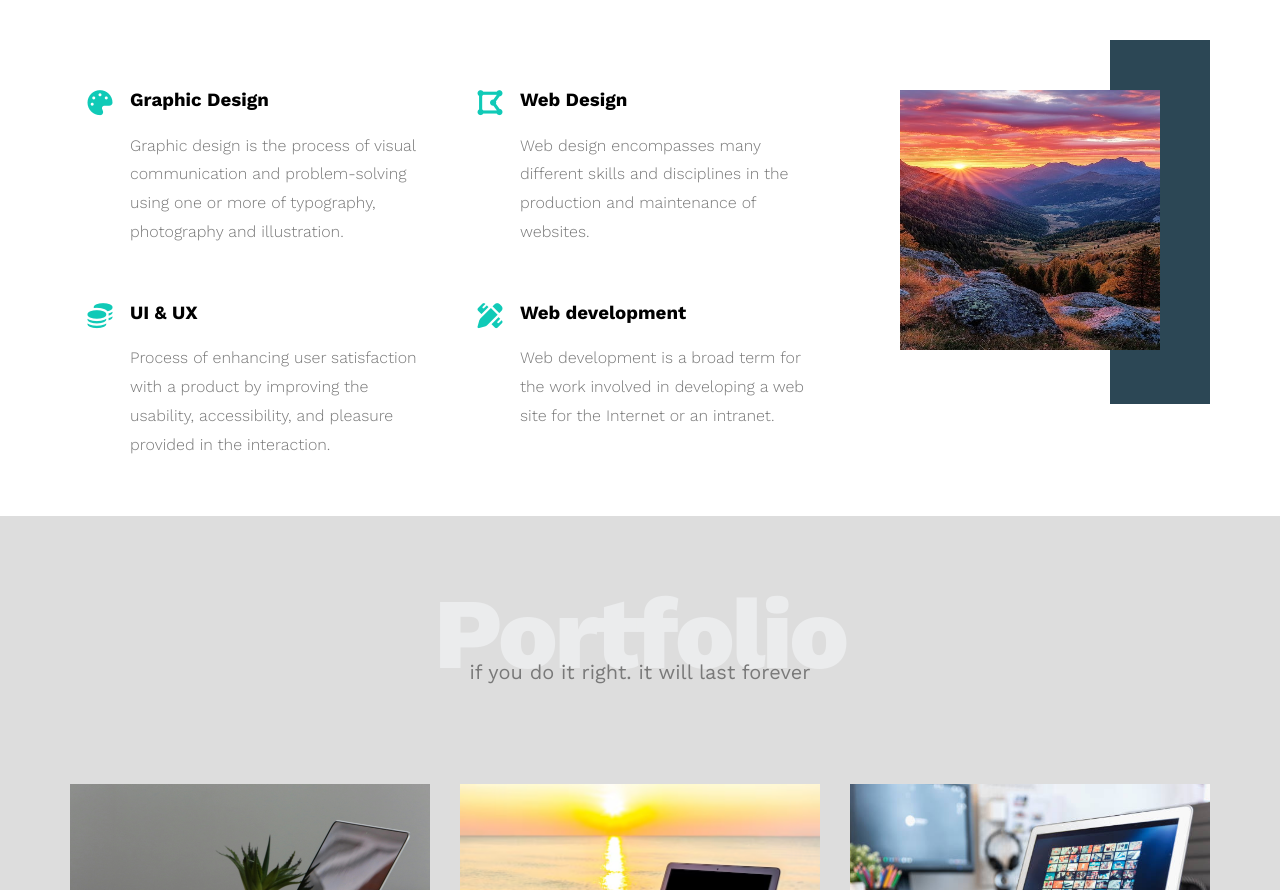
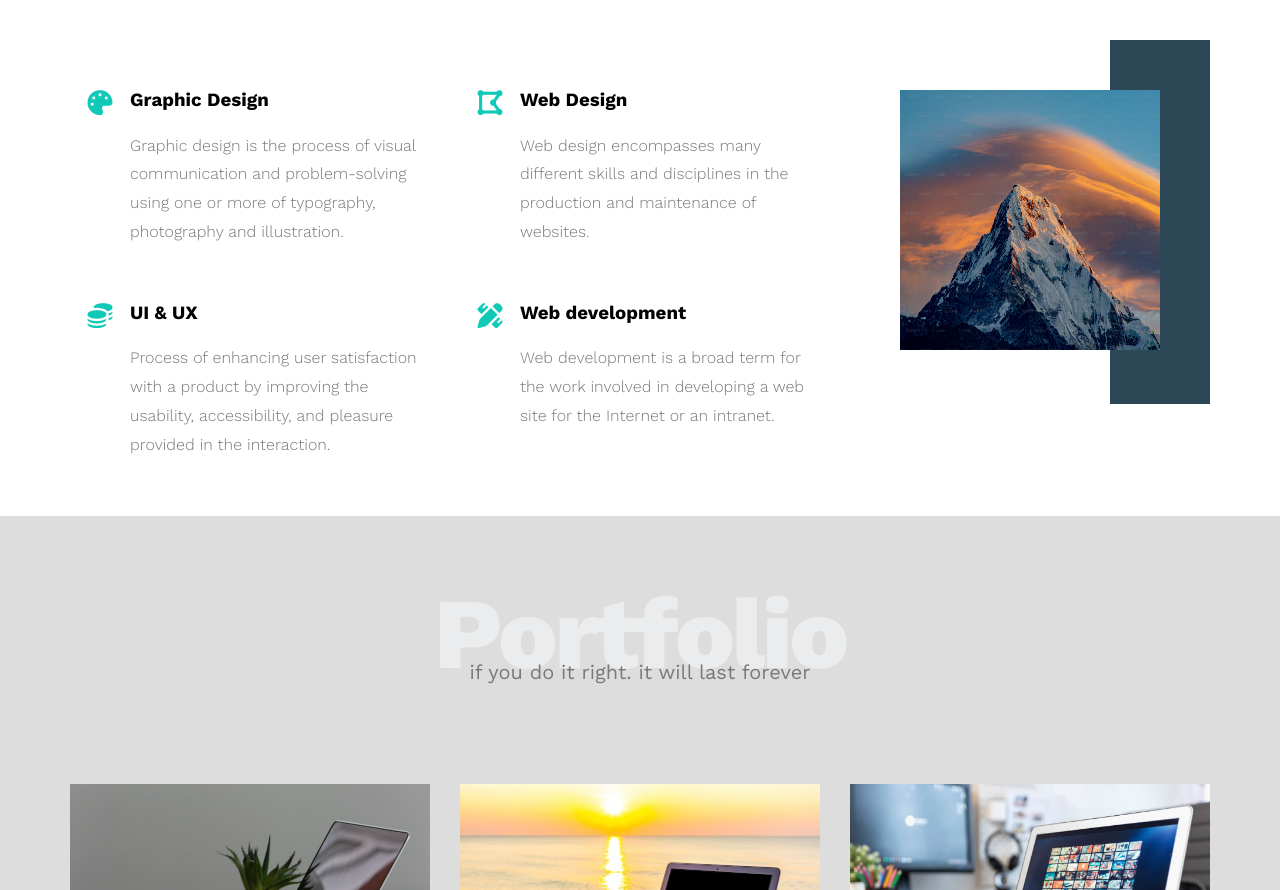
Before and after one commit to gamale3153-hub/HTML_And_CSS_Frist_Porject, a plain HTML site: page index.html in a window 1280 px wide. Shown: the part 1317-2207 px from the top of the page. Drawn offline with nearby package versions, Linux system fonts and the light colour scheme.

Commit message:
change the photo in Service

```diff
--- a/index.html
+++ b/index.html
@@ -83,7 +83,6 @@
             <p>Don't be busy. be productive</p>
             <div class="Services-content">
                 <div class="col">
-                    <!-- Start Service -->
                     <div class="Ser">
                         <i class="fa-solid fa-palette Design"></i>
                         <div class="Text">
@@ -103,12 +102,10 @@
                                 accessibility, and
                                 pleasure provided in the interaction.</p>
                         </div>
+                    </div>
 
-                    </div>
-                    <!-- End Service -->
                 </div>
                 <div class="col">
-                    <!-- Start Service -->
                     <div class="Ser">
                         <i class="fa-solid fa-draw-polygon Design"></i>
                         <div class="Text">
@@ -117,7 +114,6 @@
                                 maintenance of
                                 websites.</p>
                         </div>
-
                     </div>
                     <div class="Ser">
                         <i class="fa-solid fa-pen-ruler Design"></i>
@@ -127,14 +123,11 @@
                                 Internet or an
                                 intranet.</p>
                         </div>
-
                     </div>
-                    <!-- End Service -->
                 </div>
-
                 <div class="col">
                     <div class="image image-column ">
-                        <img src="media/istockphoto-1006653000-612x612.jpg" alt="">
+                        <img src="media/Services.jpg" alt="">
                     </div>
                 </div>
             </div>
```
Also changed, not shown: media/Services.jpg (added).
